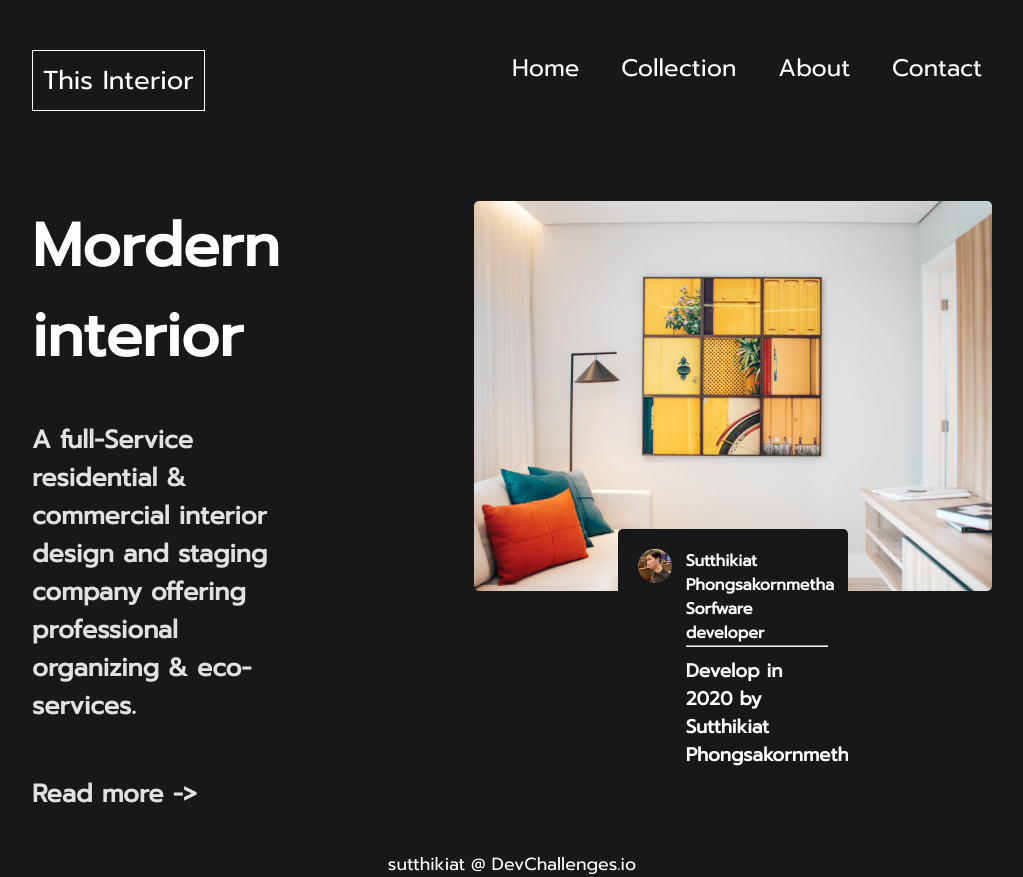
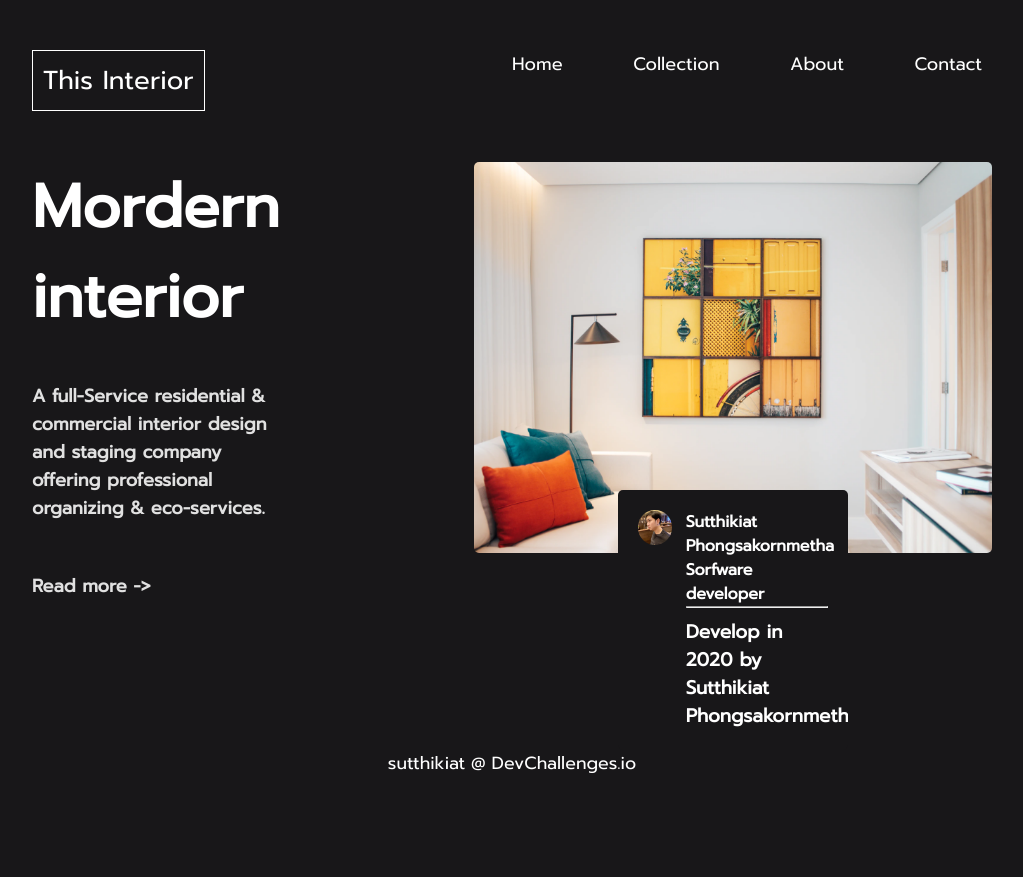
Before and after one commit to sutthikiat1/html-consultant-page-challenge, a plain HTML site: page index.html in a window 1280 px wide. Shown: the whole page, without its empty margins (128-1151 px from the left). After the commit the page ends 800 px from the top, so only its background shows below. Drawn offline with Linux system fonts and the light colour scheme.

Commit message:
fix font size

```diff
--- a/styles.css
+++ b/styles.css
@@ -27,7 +27,7 @@ body {
 }
 
 .header ul {
-    font-size: 24px;
+    font-size: 18px;
     display: flex;
     justify-content: space-between;
 
@@ -41,7 +41,7 @@ body {
 .body {
     display: flex;
     flex-wrap: wrap;
-    padding-top: 7vw;
+    padding-top: 4vw;
     width: 100%;
     max-height: 80vh;
     justify-content: space-between;
@@ -56,7 +56,7 @@ body {
 }
 
 .body .detail h5 {
-    font-size: 25px;
+    font-size: 18px;
     color: #e1e1e1;
     padding-bottom: 50px;
 }
```
